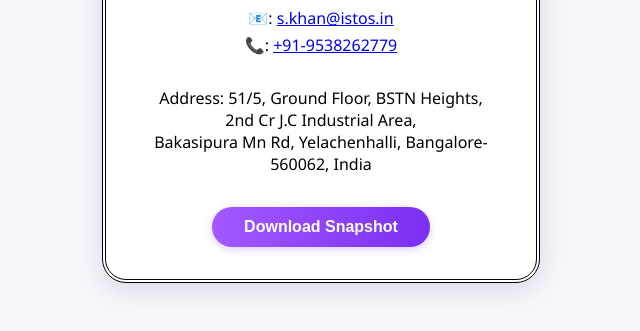
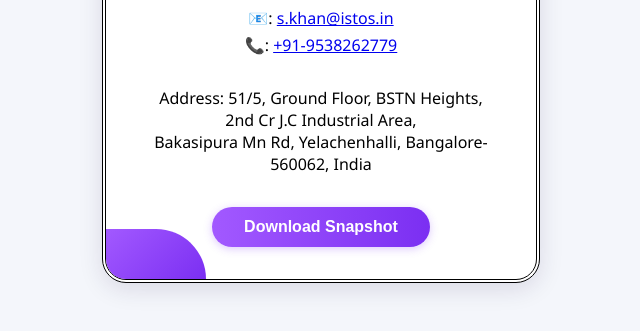
Before and after one commit to IstosMedical/bizcard, a plain HTML site: page index.html in a window 1280 px wide. Shown: the part 449-780 px from the top of the page, without its empty margins (319-959 px from the left). Drawn offline with nearby package versions, Linux system fonts and the light colour scheme.

Commit message:
Update index.html

```diff
--- a/index.html
+++ b/index.html
@@ -39,6 +39,17 @@
       height: 50px;
       background: linear-gradient(135deg, #7b2ff2, #a259ff);
       border-bottom-left-radius: 50px;
+      z-index: 0;
+    }
+
+        .wave-accent-bottom {
+      position: absolute;
+      bottom: 0;
+      left: 0;
+      width: 100px;
+      height: 50px;
+      background: linear-gradient(135deg, #a259ff, #7b2ff2); /* reversed gradient */
+      border-top-right-radius: 50px;
       z-index: 0;
     }
 
@@ -142,6 +153,8 @@
 <body>
   <div class="biz-card" id="card">
     <div class="wave-accent"></div>
+    <div class="wave-accent-bottom"></div>
+
 
     <img src="khan.png" alt="Profile Photo" class="profile-img" />
     <img src="istos-logo.png" alt="ISTOS Logo" class="profile-logo" />
```
